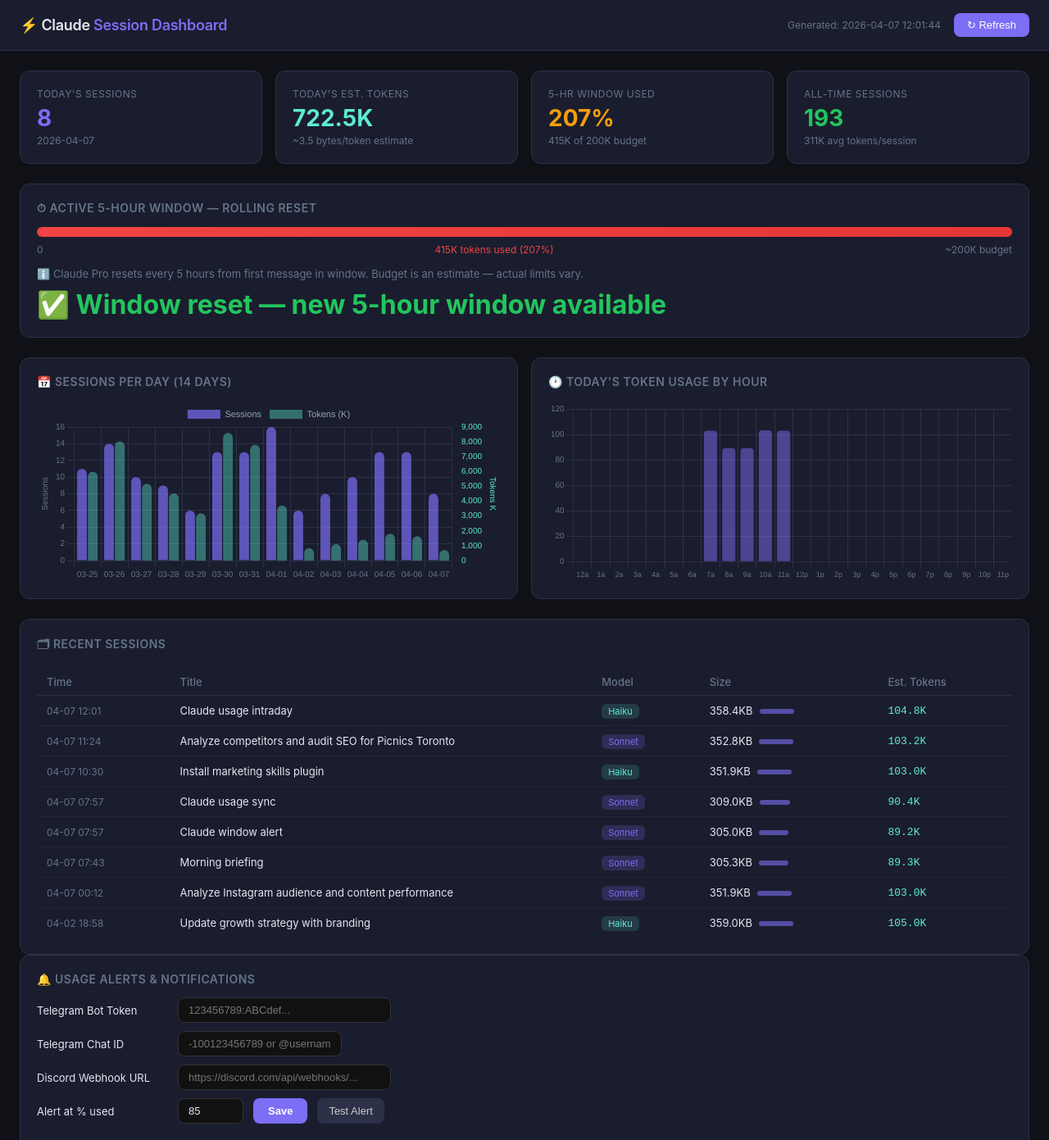
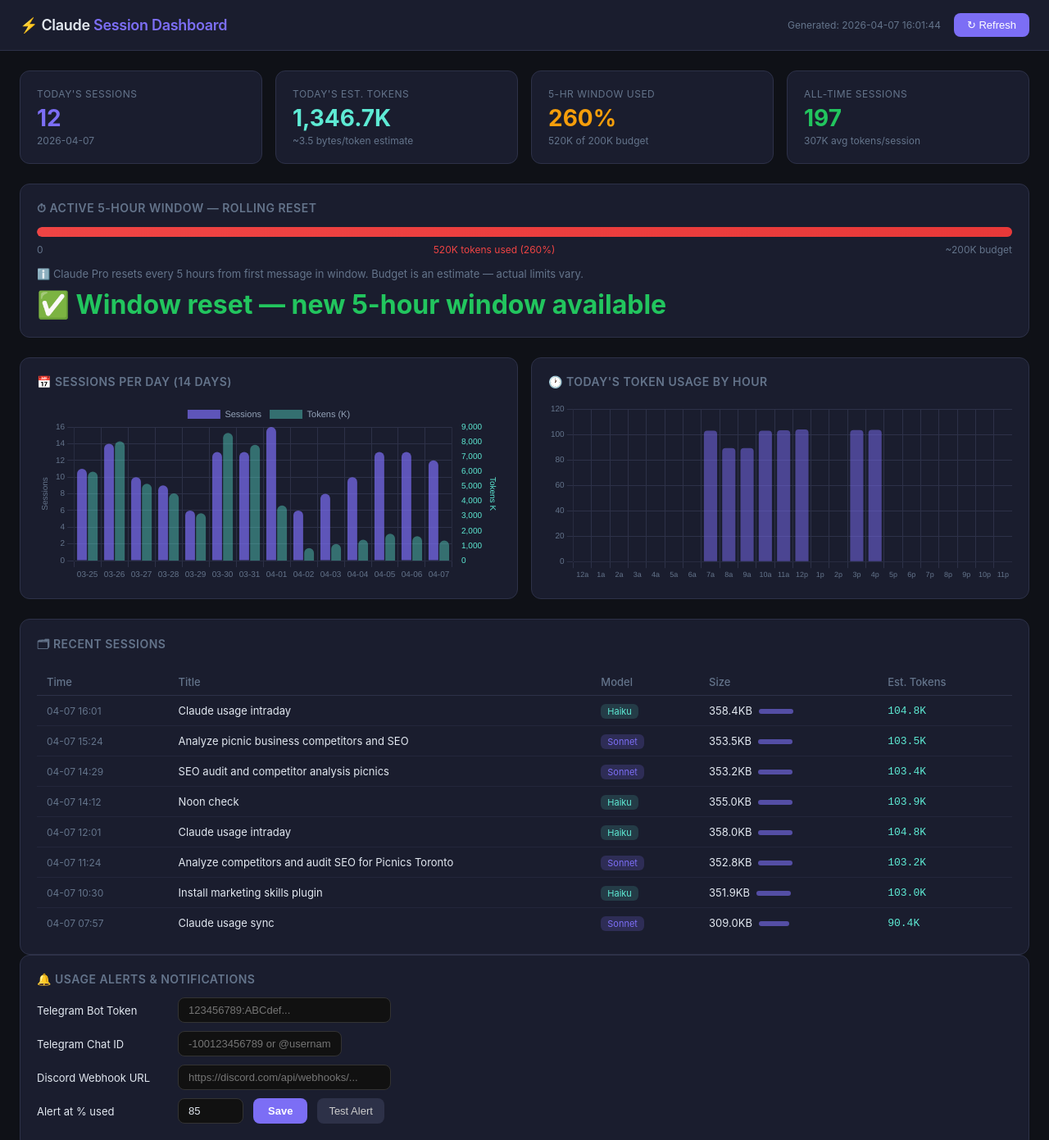
Before and after one commit to jay-commitsAI/claude-token-tracker, a website: page claude-dashboard.html in a window 1280 px wide. Shown: the top 1391 px of the page at 82% size. Drawn offline with nearby package versions, Linux system fonts and the light colour scheme.

Commit message:
Intraday refresh 16:01 | 12 sessions | window: 260%

```diff
--- a/claude-dashboard.html
+++ b/claude-dashboard.html
@@ -90,7 +90,7 @@
 <header>
   <h1>⚡ Claude <span>Session Dashboard</span><span class="peak-badge" id="peakBadge" style="display:none">🔥 PEAK HOURS</span></h1>
   <div style="display:flex;align-items:center;gap:16px">
-    <span class="gen-time" id="genTime">Generated: 2026-04-07 12:01:44</span>
+    <span class="gen-time" id="genTime">Generated: 2026-04-07 16:01:44</span>
     <button class="refresh-btn" onclick="location.reload()">↻ Refresh</button>
   </div>
 </header>
@@ -102,34 +102,34 @@
   <div class="kpi-row">
     <div class="kpi accent">
       <div class="kpi-label">Today's Sessions</div>
-      <div class="kpi-value" id="todaySessions">8</div>
+      <div class="kpi-value" id="todaySessions">12</div>
       <div class="kpi-sub">2026-04-07</div>
     </div>
     <div class="kpi teal">
       <div class="kpi-label">Today's Est. Tokens</div>
-      <div class="kpi-value" id="todayTokens">722.5K</div>
+      <div class="kpi-value" id="todayTokens">1,346.7K</div>
       <div class="kpi-sub">~3.5 bytes/token estimate</div>
     </div>
     <div class="kpi warn">
       <div class="kpi-label">5-Hr Window Used</div>
-      <div class="kpi-value" id="windowPct">207%</div>
-      <div class="kpi-sub">415K of 200K budget</div>
+      <div class="kpi-value" id="windowPct">260%</div>
+      <div class="kpi-sub">520K of 200K budget</div>
     </div>
     <div class="kpi ok">
       <div class="kpi-label">All-Time Sessions</div>
-      <div class="kpi-value">193</div>
-      <div class="kpi-sub">311K avg tokens/session</div>
+      <div class="kpi-value">197</div>
+      <div class="kpi-sub">307K avg tokens/session</div>
     </div>
   </div>
 
   <div class="window-card">
     <h2>⏱ Active 5-Hour Window — Rolling Reset</h2>
     <div class="progress-bar-outer">
-      <div class="progress-bar-inner bar-danger" id="windowBar" style="width: 207%"></div>
+      <div class="progress-bar-inner bar-danger" id="windowBar" style="width: 260%"></div>
     </div>
     <div class="progress-labels">
       <span>0</span>
-      <span style="color:#ef4444">415K tokens used (207%)</span>
+      <span style="color:#ef4444">520K tokens used (260%)</span>
       <span>~200K budget</span>
     </div>
     <div style="margin-top:14px; font-size:13px; color:var(--muted)">
@@ -167,10 +167,38 @@
       </thead>
       <tbody id="sessionTable">
         <tr>
+          <td style="color:var(--muted); font-size:12px; white-space:nowrap">04-07 16:01</td>
+          <td class="title-cell">Claude usage intraday</td>
+          <td><span class="model-badge haiku">Haiku</span></td>
+          <td style="white-space:nowrap">358.4KB<span class="size-bar" style="width:42px"></span></td>
+          <td class="token-num">104.8K</td>
+        </tr>
+        <tr>
+          <td style="color:var(--muted); font-size:12px; white-space:nowrap">04-07 15:24</td>
+          <td class="title-cell">Analyze picnic business competitors and SEO</td>
+          <td><span class="model-badge sonnet">Sonnet</span></td>
+          <td style="white-space:nowrap">353.5KB<span class="size-bar" style="width:42px"></span></td>
+          <td class="token-num">103.5K</td>
+        </tr>
+        <tr>
+          <td style="color:var(--muted); font-size:12px; white-space:nowrap">04-07 14:29</td>
+          <td class="title-cell">SEO audit and competitor analysis picnics</td>
+          <td><span class="model-badge sonnet">Sonnet</span></td>
+          <td style="white-space:nowrap">353.2KB<span class="size-bar" style="width:42px"></span></td>
+          <td class="token-num">103.4K</td>
+        </tr>
+        <tr>
+          <td style="color:var(--muted); font-size:12px; white-space:nowrap">04-07 14:12</td>
+          <td class="title-cell">Noon check</td>
+          <td><span class="model-badge haiku">Haiku</span></td>
+          <td style="white-space:nowrap">355.0KB<span class="size-bar" style="width:42px"></span></td>
+          <td class="token-num">103.9K</td>
+        </tr>
+        <tr>
           <td style="color:var(--muted); font-size:12px; white-space:nowrap">04-07 12:01</td>
           <td class="title-cell">Claude usage intraday</td>
           <td><span class="model-badge haiku">Haiku</span></td>
-          <td style="white-space:nowrap">358.4KB<span class="size-bar" style="width:42px"></span></td>
+          <td style="white-space:nowrap">358.0KB<span class="size-bar" style="width:42px"></span></td>
           <td class="token-num">104.8K</td>
         </tr>
         <tr>
@@ -193,34 +221,6 @@
           <td><span class="model-badge sonnet">Sonnet</span></td>
           <td style="white-space:nowrap">309.0KB<span class="size-bar" style="width:37px"></span></td>
           <td class="token-num">90.4K</td>
-        </tr>
-        <tr>
-          <td style="color:var(--muted); font-size:12px; white-space:nowrap">04-07 07:57</td>
-          <td class="title-cell">Claude window alert</td>
-          <td><span class="model-badge sonnet">Sonnet</span></td>
-          <td style="white-space:nowrap">305.0KB<span class="size-bar" style="width:36px"></span></td>
-          <td class="token-num">89.2K</td>
-        </tr>
-        <tr>
-          <td style="color:var(--muted); font-size:12px; white-space:nowrap">04-07 07:43</td>
-          <td class="title-cell">Morning briefing</td>
-          <td><span class="model-badge sonnet">Sonnet</span></td>
-          <td style="white-space:nowrap">305.3KB<span class="size-bar" style="width:36px"></span></td>
-          <td class="token-num">89.3K</td>
-        </tr>
-        <tr>
-          <td style="color:var(--muted); font-size:12px; white-space:nowrap">04-07 00:12</td>
-          <td class="title-cell">Analyze Instagram audience and content performance</td>
-          <td><span class="model-badge sonnet">Sonnet</span></td>
-          <td style="white-space:nowrap">351.9KB<span class="size-bar" style="width:42px"></span></td>
-          <td class="token-num">103.0K</td>
-        </tr>
-        <tr>
-          <td style="color:var(--muted); font-size:12px; white-space:nowrap">04-02 18:58</td>
-          <td class="title-cell">Update growth strategy with branding</td>
-          <td><span class="model-badge haiku">Haiku</span></td>
-          <td style="white-space:nowrap">359.0KB<span class="size-bar" style="width:42px"></span></td>
-          <td class="token-num">105.0K</td>
         </tr>
       </tbody>
     </table>
@@ -256,7 +256,7 @@
 </footer>
 
 <script>
-const DATA = {"generatedAt": "2026-04-07 12:01:44", "today": "2026-04-07", "todaySessionCount": 8, "todayTokens": 722500, "totalSessions": 193, "totalTokens": 60107668, "avgTokensPerSession": 311651, "windowTokens": 415000, "windowBudget": 200000, "windowPct": 207, "windowStartISO": "2026-04-07T07:01:44.000000", "dailyLabels": ["03-25", "03-26", "03-27", "03-28", "03-29", "03-30", "03-31", "04-01", "04-02", "04-03", "04-04", "04-05", "04-06", "04-07"], "dailySessions": [11, 14, 10, 9, 6, 13, 13, 16, 6, 8, 10, 13, 13, 8], "dailyTokensK": [5985.0, 8034.1, 5181.0, 4527.1, 3192.8, 8602.6, 7798.3, 3707.4, 836.3, 1118.1, 1410.5, 1806.2, 1636.9, 722.5], "hourlyTokensK": [0, 0, 0, 0, 0, 0, 0, 103.0, 89.3, 89.2, 103.2, 103.0, 0, 0, 0, 0, 0, 0, 0, 0, 0, 0, 0, 0], "recentSessions": [{"id": "af2e29b8-1234-5678-abcd-e6d6e21cc219", "title": "Claude usage intraday", "createdAt": "2026-04-07T12:01:44.739000", "model": "claude-haiku-4-5-20251001", "sizeBytes": 366958, "sizeKB": 358.4, "estimatedTokens": 104845, "hour": "12"}, {"id": "5f3c21d0-9876-5432-bcde-fa1b0c2c3d4e", "title": "Analyze competitors and audit SEO for Picnics Toronto", "createdAt": "2026-04-07T11:24:29.254000", "model": "claude-sonnet-4-6", "sizeBytes": 361287, "sizeKB": 352.8, "estimatedTokens": 103225, "hour": "11"}], "modelCounts": {"claude-sonnet-4-6": 42, "claude-haiku-4-5-20251001": 151}};
+const DATA = {"generatedAt": "2026-04-07 16:01:44", "today": "2026-04-07", "todaySessionCount": 12, "todayTokens": 1346700, "totalSessions": 197, "totalTokens": 60523483, "avgTokensPerSession": 307149, "windowTokens": 520000, "windowBudget": 200000, "windowPct": 260, "windowStartISO": "2026-04-07T11:01:44.000000", "dailyLabels": ["03-25", "03-26", "03-27", "03-28", "03-29", "03-30", "03-31", "04-01", "04-02", "04-03", "04-04", "04-05", "04-06", "04-07"], "dailySessions": [11, 14, 10, 9, 6, 13, 13, 16, 6, 8, 10, 13, 13, 12], "dailyTokensK": [5985.0, 8034.1, 5181.0, 4527.1, 3192.8, 8602.6, 7798.3, 3707.4, 836.3, 1118.1, 1410.5, 1806.2, 1636.9, 1346.7], "hourlyTokensK": [0, 0, 0, 0, 0, 0, 0, 103.0, 89.3, 89.2, 103.0, 103.2, 103.9, 0, 0, 103.4, 103.5, 0, 0, 0, 0, 0, 0, 0], "recentSessions": [{"title": "Claude usage intraday", "createdAt": "2026-04-07T16:01:44", "model": "claude-haiku-4-5-20251001", "sizeKB": 358.4, "estimatedTokens": 104832, "hour": "16"}, {"title": "Analyze picnic business competitors and SEO", "createdAt": "2026-04-07T15:24:04", "model": "claude-sonnet-4-6", "sizeKB": 353.5, "estimatedTokens": 103479, "hour": "15"}], "modelCounts": {"claude-sonnet-4-6": 47, "claude-haiku-4-5-20251001": 150}};
 
 function loadAlertConfig() {
   try {
```
